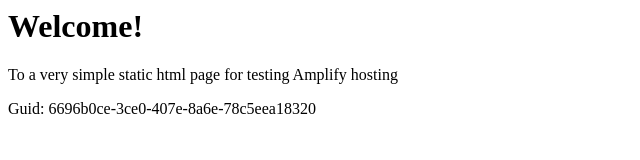
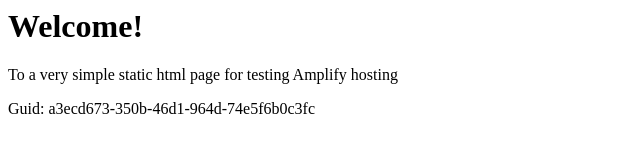
Before and after one commit to aws-aemilia-mxp/Github-PR-Commit-Integration-Test-DoNotTouch-GithubWebhookPreviewCanaryTest-v1-prod-eu-south-1, a website: page src/index.html in a window 1280 px wide. Shown: the full height of the page, 0-640 px from the left. Drawn offline with Linux system fonts and the light colour scheme.

Commit message:
commit from integ tests

```diff
--- a/src/index.html
+++ b/src/index.html
@@ -12,6 +12,6 @@
 <body>
     <h1>Welcome!</h1>
     <p>To a very simple static html page for testing Amplify hosting</p>
-    <p>Guid: 6696b0ce-3ce0-407e-8a6e-78c5eea18320</p></body>
+    <p>Guid: a3ecd673-350b-46d1-964d-74e5f6b0c3fc</p></body>
 
 </html>
```
